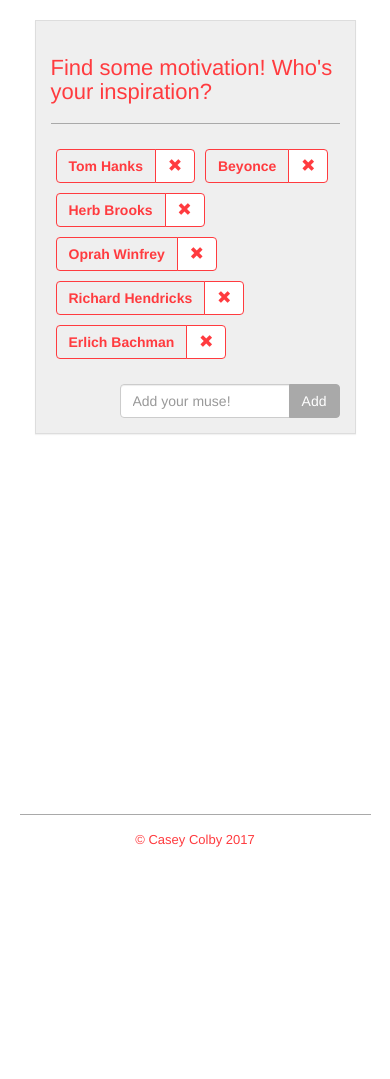
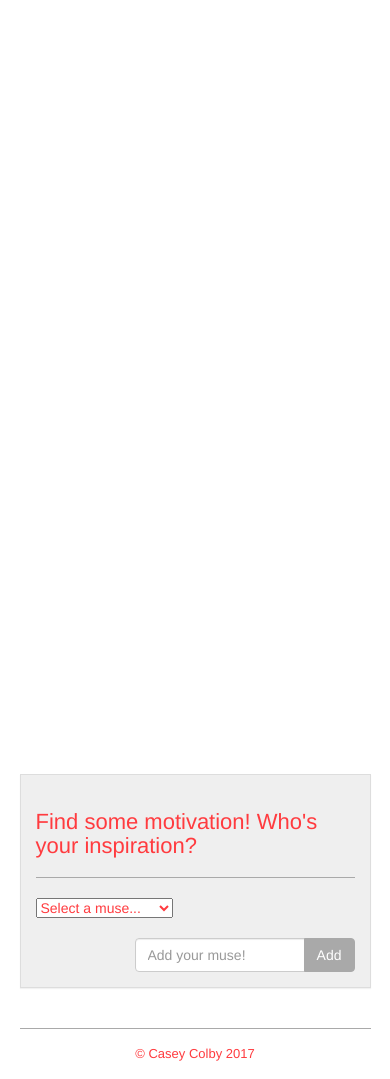
Before and after one commit to cecolby11/GiphySearch, a PHP site: page / in a window 390 px wide. Before the commit the page ends 847 px from the top, so only its background shows below. Run offline with PHP 8.4, Linux system fonts and the light colour scheme.

Commit message:
mobile testing

```diff
--- a/assets/css/style.css
+++ b/assets/css/style.css
@@ -50,10 +50,10 @@
 .topic-button-section{
   margin: 0 auto;
 }
-.btn-group {
+.topic-button-section .btn-group {
   margin: 5px;
 }
-.btn-group .topic-button{
+.topic-button-section .btn-group .topic-button{
   /*margin: 5px;*/
   color: var(--watermelon);
   border: var(--watermelon) solid thin;
@@ -61,7 +61,7 @@
   font-weight: bolder;
 }
 
-.btn-group .remove-button{
+.topic-button-section .btn-group .remove-button{
   color: var(--watermelon);
   background: white;
   border: var(--watermelon) solid thin;
@@ -89,14 +89,26 @@
 .gif-display-section {
 
 }
-.gif{
+.gif-display-section .page-header{
+  text-align:right;
+}
+.gif-display-section .gif{
   margin: 10px;
   display: inline-block;
 }
-.gif-image{
+.gif-display-section .gif-image{
   /*using fixed height 200 from giphy*/
   max-width: 100%; /*contain within its container */
+  box-shadow: 0px 2px 7px var(--chalkboard);
 }
-.gif-rating{
+.gif-display-section .gif-rating{
+  font-size: 17px;
+  margin: 5px;
+}
 
+/*mobile landscape or smaller*/
+@media screen and (max-width: 640px) {
+  .topic-button-section .topic-dropdown {
+
+  }
 }
--- a/assets/javascript/app.js
+++ b/assets/javascript/app.js
@@ -57,7 +57,7 @@
         method: 'GET'
       })
       .error(function() {
-        console.log('Hmm, that didn\'t work. We seem to be having a problem on our end. Sorry to keep you waiting!');
+        alert('Hmm, that didn\'t work. We seem to be having a problem on our end. Sorry to keep you waiting!');
       })
       .done(function(response){
         let resultsArray = response.data; //array of objects (each a gif)
@@ -108,16 +108,15 @@
     queries.sendGifRequest(appState.selectedTopic);
     appState.phase = 'topicSelected';
 });
+
 $('.topic-button-section').on('click', '.remove-button', function() {
-  console.log('click');
   var buttonId = $(this).attr('data-id-num');
   queries.removeUserTopic(buttonId);
   $('#button-' + buttonId).remove();
   $(this).remove();
 });
 
-// user clicks a gif image
-// call function to animate/static-ify the gif
+// user clicks a gif image, call function to animate/static-ify the gif
 $('.gif-display-section').on('click', '.gif-image', function() {
   browser.playPauseGif($(this));
 });
@@ -182,7 +181,7 @@
         newImage.addClass('gif-image');
 
         var newPar = $('<p></p>');
-        newPar.html('Rating: ' + array[i].rating);
+        newPar.html('Rating: ' + array[i].rating.toUpperCase());
         newPar.addClass('gif-rating');
 
         var newDiv = $('<div></div>');
@@ -191,6 +190,15 @@
 
         gifSection.append(newDiv);
       }
+
+      browser.renderGifInstruction();
+    },
+
+    renderGifInstruction: function() {
+      var newDiv = $('<div>');
+      newDiv.addClass('page-header');
+      newDiv.html('<h4>click a gif to play/pause</h4>');
+      $('.gif-display-section').prepend(newDiv);
     },
 
     playPauseGif: function(gifImg){
@@ -234,16 +242,70 @@
 
   initializeApp();
 
+
+//=================mobile-specific====================
+
+  var mobileQueries = {
+
+  };
+
+  var mobileDisplay = {
+    createDropdown: function() {
+      // drop button panel to the bottom
+        $('.topic-button-panel').insertBefore('footer');
+        // put them in a dropdown instead of individual buttons
+        // 1. create dropdown
+        var dropdown = $('<select>');
+        dropdown.addClass('gif-dropdown');
+        // 2. create default option with text
+        $('<option>', {
+          'selected': 'selected',
+          'value': '',
+          'text': 'Select a muse...'
+        }).appendTo(dropdown);
+        // 3. populate with menu item from each button
+        $('.topic-button').each(function() {
+          var buttonOption = $(this);
+          $('<option>', {
+            'value': buttonOption.attr('data-name'),
+            'text': buttonOption.text()
+          }).appendTo(dropdown);
+        });
+        // append dropdown to section in html
+        $(dropdown).insertBefore('.topic-button-panel .topic-form');
+        // hide the desktop buttons
+        mobileDisplay.hideButtons();
+    },
+
+    hideButtons: function() {
+      $('.topic-button-section .btn-group').addClass('hidden');
+    }
+  };
+
+  var isMobile = window.matchMedia("only screen and (max-width: 760px)");
+  // check if document loaded in mobile device
+  // note to self - runs on document load so have to refresh page if changing device in chrome simulator
+  if (isMobile.matches) {
+      console.log('MOBILE DEVICE FOUND');
+      mobileDisplay.createDropdown();
+
+      // ================
+      // MOBILE EVENT MANAGEMENT
+      // ================
+      // dropdown selection
+      $('.gif-dropdown').change(function() {
+        console.log($(this).find('option:selected').val());
+        // method to find the selected option in the scroll selector, get its value
+        var selectedTopic = $(this).find('option:selected').val();
+        queries.sendGifRequest(appState.selectedTopic);
+        appState.phase = 'topicSelected';
+      });
+  };
+
 });
 
-
-//=====================================
 
 //PHASES:
 // phase starts as initialize when initializeApp function called
 // phase is initialize until user clicks a topic button
 // phase changed to 'topicSelected' in onclick for a topic button
-
-
-// todo:
-// add a play all button?
--- a/index.html
+++ b/index.html
@@ -23,9 +23,9 @@
 
     <div class="row">
 
-      <div class="col-md-3 col-sm-5 col-xs-12">
+      <div class="col-md-4 col-sm-5 col-xs-12">
         <!-- panel -->
-        <div class="panel panel-default">
+        <div class="panel panel-default topic-button-panel">
           <div class="panel-body">
             <div class="page-header">
               <h3>Find some motivation! Who's your inspiration?</h3>
@@ -38,7 +38,9 @@
               <label for="topic-input" class="sr-only">Add your own gif topic here</label> <!-- for screen readers, not displayed -->
               <div class="input-group">
                 <input type="text" class="form-control input-md topic-input" placeholder="Add your muse!"><br>
-                <span class="input-group-btn"><input type="submit" class="btn btn-success submit-topic" value="Add"></span>
+                <span class="input-group-btn">
+                  <input type="submit" class="btn btn-success submit-topic" value="Add">
+                </span>
               </div>
             </form>
           </div>
@@ -46,7 +48,7 @@
         <!-- /.panel -->
       </div>
 
-      <div class="col-md-9 col-sm-7 col-xs-12">
+      <div class="col-md-8 col-sm-7 col-xs-12">
         <div class="gif-display-section">
         <!-- gifs display here -->
         </div>
```
